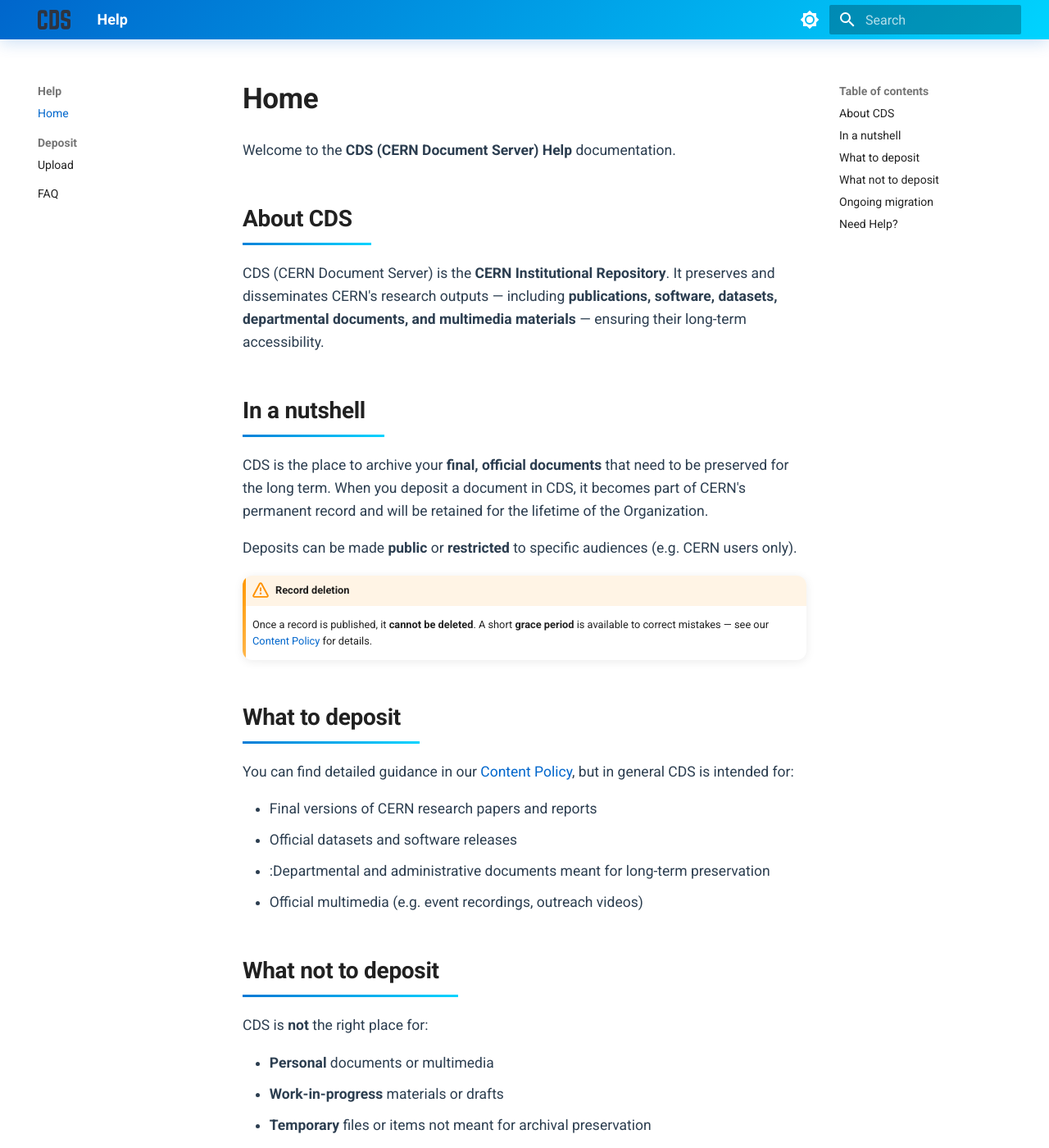
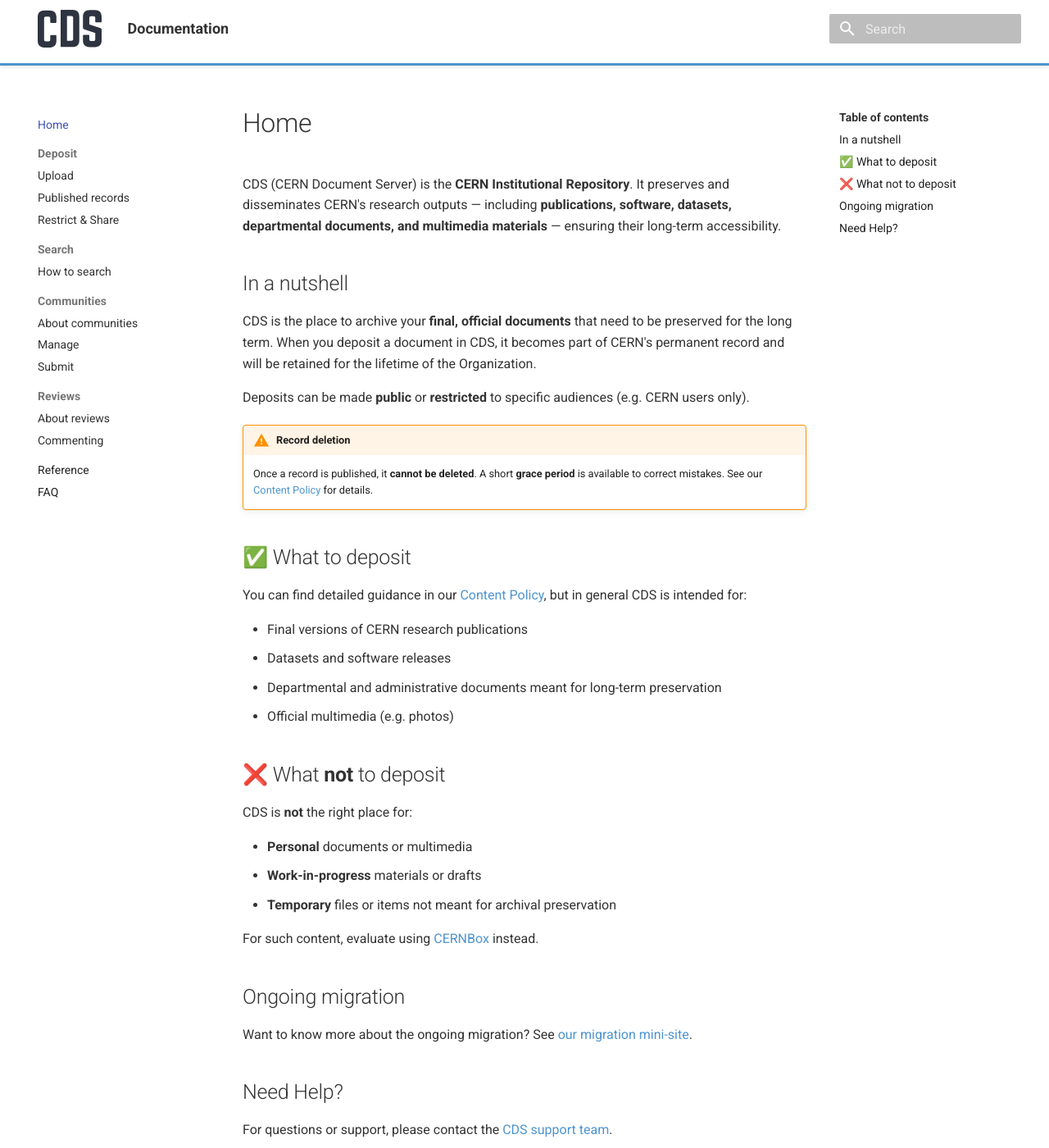
Before and after one commit to CERNDocumentServer/docs-cds-rdm, an MkDocs documentation site: the page built from docs/index.md, in a window 1280 px wide and 1400 px high. Shown: the whole window at 82% size. Built offline with MkDocs 1.6.1 and Material for MkDocs 9.7.7, drawn with Linux system fonts in a browser that asks for light colours.

Commit message:
feat(menu): draft menu and sections

```diff
--- a/docs/index.md
+++ b/docs/index.md
@@ -1,7 +1,3 @@
-Welcome to the **CDS (CERN Document Server) Help** documentation.
-
-## About CDS
-
 CDS (CERN Document Server) is the **CERN Institutional Repository**.
 It preserves and disseminates CERN's research outputs — including **publications, software, datasets, departmental documents, and multimedia materials** — ensuring their long-term accessibility.
 
@@ -13,25 +9,28 @@ When you deposit a document in CDS, it becomes part of CERN's permanent record a
 Deposits can be made **public** or **restricted** to specific audiences (e.g. CERN users only).
 
 !!! warning "Record deletion"
+
     Once a record is published, it **cannot be deleted**.
-    A short **grace period** is available to correct mistakes — see our [Content Policy](https://repository.cern/content-policy) for details.
+    A short **grace period** is available to correct mistakes. See our [Content Policy](https://repository.cern/content-policy) for details.
 
-## What to deposit
+## ✅ What to deposit
 
 You can find detailed guidance in our [Content Policy](https://repository.cern/content-policy), but in general CDS is intended for:
 
-- Final versions of CERN research papers and reports
-- Official datasets and software releases
-- :Departmental and administrative documents meant for long-term preservation
-- Official multimedia (e.g. event recordings, outreach videos)
+- Final versions of CERN research publications
+- Datasets and software releases
+- Departmental and administrative documents meant for long-term preservation
+- Official multimedia (e.g. photos)
 
-## What **not** to deposit
+## ❌ What **not** to deposit
 
 CDS is **not** the right place for:
 
 - **Personal** documents or multimedia
 - **Work-in-progress** materials or drafts
 - **Temporary** files or items not meant for archival preservation
+
+For such content, evaluate using [CERNBox](https://cernbox.cern.ch) instead.
 
 ## Ongoing migration
 
--- a/docs/stylesheets/extra.css
+++ b/docs/stylesheets/extra.css
@@ -1,314 +1,85 @@
-/* Custom CSS for CDS Documentation - Beautiful & Modern */
+/* CDS Documentation - Clean CERN Style */
 
 :root {
-  --cern-blue: #0066cc;
-  --cern-blue-dark: #004999;
-  --cern-blue-light: #3399ff;
-  --accent-color: #00d4ff;
-  --gradient-primary: linear-gradient(135deg, #0066cc 0%, #00d4ff 100%);
-  --gradient-hero: linear-gradient(
-    135deg,
-    rgba(0, 102, 204, 0.95) 0%,
-    rgba(0, 212, 255, 0.85) 100%
-  );
-  --neutral-50: #fafafa;
-  --neutral-100: #f5f5f5;
-  --neutral-200: #e0e0e0;
-  --neutral-800: #2c3e50;
+  --cern-blue: #4d94ce;
 }
 
-/* Beautiful color scheme */
-[data-md-color-scheme="default"] {
-  --md-primary-fg-color: var(--cern-blue);
-  --md-primary-fg-color--light: var(--cern-blue-light);
-  --md-primary-fg-color--dark: var(--cern-blue-dark);
-  --md-accent-fg-color: var(--accent-color);
-  --md-typeset-a-color: var(--cern-blue);
+/* White header with blue line like repository.cern */
+.md-header {
+  background: white !important;
+  color: #333 !important;
+  box-shadow: 0 2px 4px rgba(0, 0, 0, 0.1);
+  border-bottom: 3px solid var(--cern-blue);
+  height: 4rem;
 }
 
-[data-md-color-scheme="slate"] {
-  --md-primary-fg-color: var(--cern-blue-light);
-  --md-accent-fg-color: var(--accent-color);
+.md-header__inner {
+  height: 3.5rem;
 }
 
-/* Beautiful header with gradient */
-.md-header {
-  background: var(--gradient-primary) !important;
-  box-shadow: 0 4px 20px rgba(0, 102, 204, 0.2);
+.md-header__button.md-logo img,
+.md-header__button.md-logo svg {
+  height: 2.3rem;
+  width: auto;
 }
 
-.md-header__title {
-  font-weight: 600;
-}
-
-/* Beautiful typography */
+/* Typography */
 .md-typeset {
-  font-size: 0.875rem;
-  line-height: 1.6;
-  color: var(--neutral-800);
+  color: #333;
 }
 
 .md-typeset h1 {
-  font-size: 1.75rem;
-  font-weight: 700;
-  margin-bottom: 1.25rem;
-  letter-spacing: -0.01em;
-  color: var(--md-default-fg-color);
+  color: #333;
 }
 
 .md-typeset h2 {
-  font-size: 1.4rem;
-  font-weight: 600;
-  margin-top: 2.5rem;
-  margin-bottom: 1rem;
-  color: var(--md-default-fg-color);
-  padding-bottom: 0.5rem;
-  border-bottom: 3px solid transparent;
-  border-image: var(--gradient-primary) 1;
-  border-image-slice: 1;
-  width: fit-content;
+  color: #333;
 }
 
 .md-typeset h3 {
-  font-size: 1.125rem;
-  font-weight: 600;
-  margin-top: 1.5rem;
-  color: var(--cern-blue);
-  position: relative;
-  padding-left: 1rem;
+  color: #333;
 }
 
-.md-typeset h3::before {
-  content: "";
-  position: absolute;
-  left: 0;
-  top: 0.3rem;
-  bottom: 0.3rem;
-  width: 4px;
-  background: var(--gradient-primary);
-  border-radius: 2px;
+/* Images with shadow */
+.md-typeset img {
+  display: block;
+  margin: 1.5rem auto;
+  max-width: 100%;
+  height: auto;
+  border-radius: 4px;
+  box-shadow: 0 2px 8px rgba(0, 0, 0, 0.15);
 }
 
-/* Beautiful modern cards with gradients */
-.grid.cards {
-  display: grid;
-  grid-template-columns: repeat(auto-fit, minmax(260px, 1fr));
-  gap: 1.5rem;
-  margin: 2.5rem 0;
-}
-
-.grid.cards > * {
-  background: white;
-  border: none;
-  border-radius: 16px;
-  padding: 2rem;
-  transition: all 0.3s cubic-bezier(0.4, 0, 0.2, 1);
-  box-shadow: 0 2px 8px rgba(0, 0, 0, 0.08);
-  position: relative;
-  overflow: hidden;
-}
-
-.grid.cards > *::before {
-  content: "";
-  position: absolute;
-  top: 0;
-  left: 0;
-  right: 0;
-  height: 4px;
-  background: var(--gradient-primary);
-  opacity: 0;
-  transition: opacity 0.3s ease;
-}
-
-.grid.cards > *:hover {
-  box-shadow: 0 8px 24px rgba(0, 102, 204, 0.15);
-  transform: translateY(-4px);
-}
-
-.grid.cards > *:hover::before {
-  opacity: 1;
-}
-
-[data-md-color-scheme="slate"] .grid.cards > * {
-  background: var(--md-code-bg-color);
-}
-
-/* Beautiful gradient icons */
-.grid.cards svg.lg {
-  height: 3rem;
-  width: 3rem;
-  margin-bottom: 1rem;
-  background: var(--gradient-primary);
-  padding: 0.75rem;
-  border-radius: 12px;
-  color: white;
-  box-shadow: 0 4px 12px rgba(0, 102, 204, 0.2);
-}
-
-.grid.cards .middle {
-  vertical-align: middle;
-}
-
-/* Attractive card links */
-.grid.cards a[href] {
+/* Links */
+.md-typeset a {
   color: var(--cern-blue);
-  font-weight: 600;
   text-decoration: none;
-  display: inline-flex;
-  align-items: center;
-  gap: 0.5rem;
-  transition: all 0.2s ease;
-}
-
-.grid.cards a[href]:hover {
-  gap: 0.75rem;
-  color: var(--cern-blue-dark);
-}
-
-.grid.cards a[href] svg {
-  transition: transform 0.2s ease;
-}
-
-.grid.cards a[href]:hover svg {
-  transform: translateX(2px);
-}
-
-/* Clean code blocks */
-.highlight code {
-  font-size: 0.9em;
-}
-
-.md-typeset pre {
-  border-radius: 6px;
-}
-
-/* Simple table styling */
-.md-typeset table:not([class]) {
-  border-radius: 6px;
-  overflow: hidden;
-  border: 1px solid var(--neutral-200);
-}
-
-.md-typeset table:not([class]) th {
-  background: var(--neutral-100);
-  font-weight: 600;
-  padding: 0.875rem 1rem;
-  border-bottom: 2px solid var(--neutral-200);
-}
-
-.md-typeset table:not([class]) td {
-  padding: 0.75rem 1rem;
-}
-
-/* Beautiful admonitions with gradients */
-.md-typeset .admonition {
-  border-radius: 12px;
-  border: none;
-  box-shadow: 0 2px 12px rgba(0, 0, 0, 0.08);
-  overflow: hidden;
-  position: relative;
-}
-
-.md-typeset .admonition::before {
-  content: "";
-  position: absolute;
-  left: 0;
-  top: 0;
-  bottom: 0;
-  width: 4px;
-}
-
-.md-typeset .admonition-title {
-  font-weight: 600;
-}
-
-.md-typeset .admonition.info::before {
-  background: var(--gradient-primary);
-}
-
-.md-typeset .admonition.tip::before {
-  background: linear-gradient(135deg, #4caf50 0%, #81c784 100%);
-}
-
-.md-typeset .admonition.warning::before {
-  background: linear-gradient(135deg, #ff9800 0%, #ffb74d 100%);
-}
-
-/* Clean image styling */
-.md-typeset img {
-  display: block;
-  margin-left: auto;
-  margin-right: auto;
-  box-shadow: 0 2px 8px rgba(0, 0, 0, 0.1);
-  border-radius: 6px;
-  max-width: 100%;
-  height: auto;
-  border: 1px solid var(--neutral-200);
-}
-
-[data-md-color-scheme="slate"] .md-typeset img {
-  box-shadow: 0 2px 8px rgba(0, 0, 0, 0.3);
-  border-color: var(--md-default-fg-color--lightest);
-}
-
-/* Beautiful links with gradient underline */
-.md-typeset a {
-  text-decoration: none;
-  color: var(--cern-blue);
-  transition: all 0.2s ease;
-  background-image: linear-gradient(to right, var(--cern-blue), var(--accent-color));
-  background-size: 0% 2px;
-  background-repeat: no-repeat;
-  background-position: left bottom;
 }
 
 .md-typeset a:hover {
-  color: var(--cern-blue-dark);
-  background-size: 100% 2px;
+  text-decoration: underline;
 }
 
-/* Gradient horizontal rules */
-.md-typeset hr {
-  border: none;
-  height: 3px;
-  background: var(--gradient-primary);
-  margin: 3rem 0;
-  border-radius: 2px;
-  opacity: 0.6;
+/* Code blocks */
+.md-typeset pre {
+  border-radius: 4px;
 }
 
-/* Spacing */
+/* Lists */
 .md-typeset ul li {
   margin-bottom: 0.5rem;
 }
 
-/* Smooth behavior */
-html {
-  scroll-behavior: smooth;
+/* Hide the site title in navigation */
+.md-nav--primary > .md-nav__title {
+  display: none;
 }
 
-/* Responsive adjustments */
-@media screen and (max-width: 76.1875em) {
-  .grid.cards {
-    grid-template-columns: 1fr;
-  }
-
-  .md-typeset h1 {
-    font-size: 1.5rem;
-  }
+.md-nav__title {
+  color: #333 !important;
 }
 
-@media screen and (max-width: 44.9375em) {
-  .grid.cards {
-    grid-template-columns: 1fr;
-    gap: 1rem;
-  }
-
-  .grid.cards > * {
-    padding: 1.5rem;
-  }
-
-  .md-typeset h1 {
-    font-size: 1.35rem;
-  }
+/* Indent submenu items */
+.md-nav__item .md-nav__item {
+  color: #333;
 }
--- a/mkdocs.yml
+++ b/mkdocs.yml
@@ -1,4 +1,4 @@
-site_name: Help
+site_name: Documentation
 site_url: https://repository.cern
 site_description: Documentation for CERN Document Server (CDS)
 site_author: CERN
@@ -14,25 +14,11 @@ theme:
   name: material
   language: en
 
-  # Color palette with light/dark mode toggle
+  # Color palette
   palette:
-    # Light mode
-    - media: "(prefers-color-scheme: light)"
-      scheme: default
-      primary: custom
-      accent: blue
-      toggle:
-        icon: material/brightness-7
-        name: Switch to dark mode
-
-    # Dark mode
-    - media: "(prefers-color-scheme: dark)"
-      scheme: slate
-      primary: custom
-      accent: blue
-      toggle:
-        icon: material/brightness-4
-        name: Switch to light mode
+    scheme: default
+    primary: custom
+    accent: blue
 
   # Font configuration
   font:
@@ -65,25 +51,25 @@ theme:
     - content.tooltips # Improved tooltips
     - content.action.edit # Edit button
 
-  # Icon overrides
-  icon:
-    repo: fontawesome/brands/github
-    edit: material/pencil
-    view: material/eye
-    logo: material/database
-    admonition:
-      note: octicons/tag-16
-      abstract: octicons/checklist-16
-      info: octicons/info-16
-      tip: octicons/light-bulb-16
-      success: octicons/check-16
-      question: octicons/question-16
-      warning: octicons/alert-16
-      failure: octicons/x-circle-16
-      danger: octicons/zap-16
-      bug: octicons/bug-16
-      example: octicons/beaker-16
-      quote: octicons/quote-16
+  # # Icon overrides
+  # icon:
+  #   repo: fontawesome/brands/github
+  #   edit: material/pencil
+  #   view: material/eye
+  #   logo: material/database
+  #   admonition:
+  #     note: octicons/tag-16
+  #     abstract: octicons/checklist-16
+  #     info: octicons/info-16
+  #     tip: octicons/light-bulb-16
+  #     success: octicons/check-16
+  #     question: octicons/question-16
+  #     warning: octicons/alert-16
+  #     failure: octicons/x-circle-16
+  #     danger: octicons/zap-16
+  #     bug: octicons/bug-16
+  #     example: octicons/beaker-16
+  #     quote: octicons/quote-16
 
 # Plugins
 plugins:
@@ -112,16 +98,28 @@ extra_css:
 extra:
   # Social links
   social:
-    - icon: fontawesome/brands/github
-      link: ""
-      name: CDS on GitHub
     - icon: fontawesome/solid/globe
       link: https://repository.cern
       name: CDS Repository
+    - icon: fontawesome/brands/github
+      link: https://github.com/cerndocumentserver/cds-rdm
+      name: CDS-RDM on GitHub
 
 # Navigation structure
 nav:
   - Home: index.md
   - Deposit:
-    - Upload: deposit/uploads.md
+      - Upload: deposit/upload.md
+      - Published records: deposit/published-records.md
+      - Restrict & Share: deposit/restrict-share.md
+  - Search:
+      - How to search: search/search.md
+  - Communities:
+      - About communities: communities/communities.md
+      - Manage: communities/manage.md
+      - Submit: communities/submit.md
+  - Reviews:
+      - About reviews: review/review.md
+      - Commenting: review/comments.md
+  - Reference: reference/reference.md
   - FAQ: faq.md
--- a/pyproject.toml
+++ b/pyproject.toml
@@ -12,7 +12,6 @@ authors = [
 
 dependencies = [
     "mkdocs>=1.6.1",
-    "mkdocs-glightbox>=0.5.2",
     "mkdocs-material>=9.6.22",
 ]
 
```
Also changed, not shown: docs/communities/communities.md (added, +5 -0 lines), docs/communities/manage.md (added, +11 -0 lines), docs/communities/submit.md (added, +9 -0 lines), docs/deposit/published-records.md (added, +13 -0 lines), docs/deposit/restrict-share.md (added, +7 -0 lines), docs/deposit/upload.md (renamed from docs/deposit/uploads.md, +13 -0 lines), docs/faq.md (+4 -6 lines), docs/reference/reference.md (added, +3 -0 lines), docs/review/comments.md (added, +1 -0 lines), docs/review/review.md (added, +1 -0 lines), docs/search/search.md (added, +5 -0 lines).
